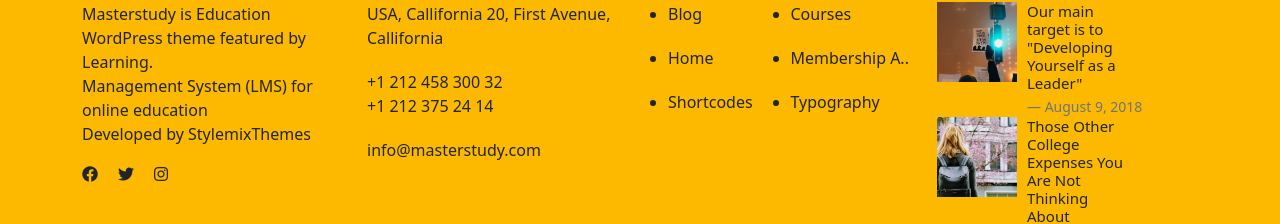
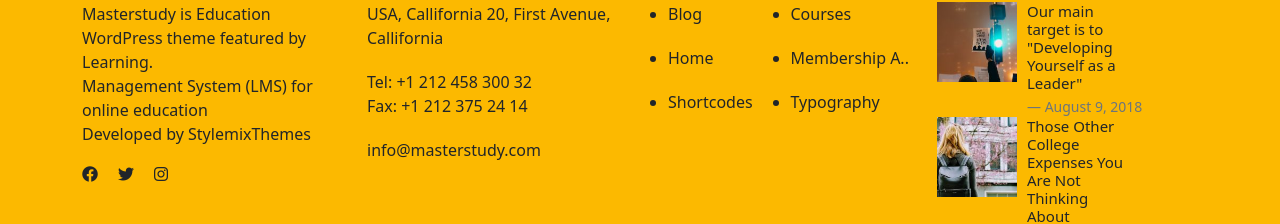
Before and after one commit to AndreaCreazzi/proj-html-vuejs, a Vue app: page / in a window 1280 px wide. Shown: the part 5054-5278 px from the top of the page. Built offline with nearby package versions, Linux system fonts and the light colour scheme.

Commit message:
fix PageFooter

```diff
--- a/src/components/PageFooter.vue
+++ b/src/components/PageFooter.vue
@@ -29,8 +29,8 @@
                 <div class="col-3">
                     <h3>CONTACT</h3>
                     <p class="contacts-first">{{ contactsInfo.place }}</p>
-                    <p>{{ contactsInfo.phone }}</p>
-                    <p>{{ contactsInfo.fax }}</p>
+                    <p>Tel: {{ contactsInfo.phone }}</p>
+                    <p>Fax: {{ contactsInfo.fax }}</p>
                     <p class="contacts-last">{{ contactsInfo.email }}</p>
                 </div>
                 <div class="col-3">
--- a/src/components/PageHeader.vue
+++ b/src/components/PageHeader.vue
@@ -39,6 +39,10 @@
     display: flex;
     justify-content: center;
     align-items: center;
+}
+
+img {
+    cursor: pointer;
 }
 
 .start {
```
